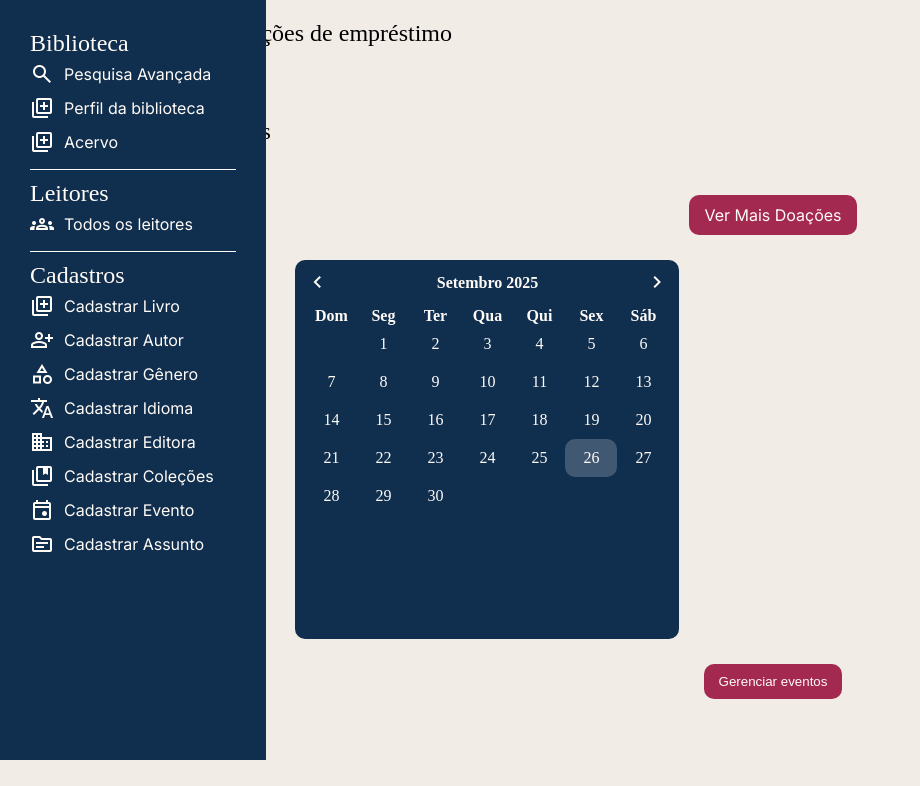
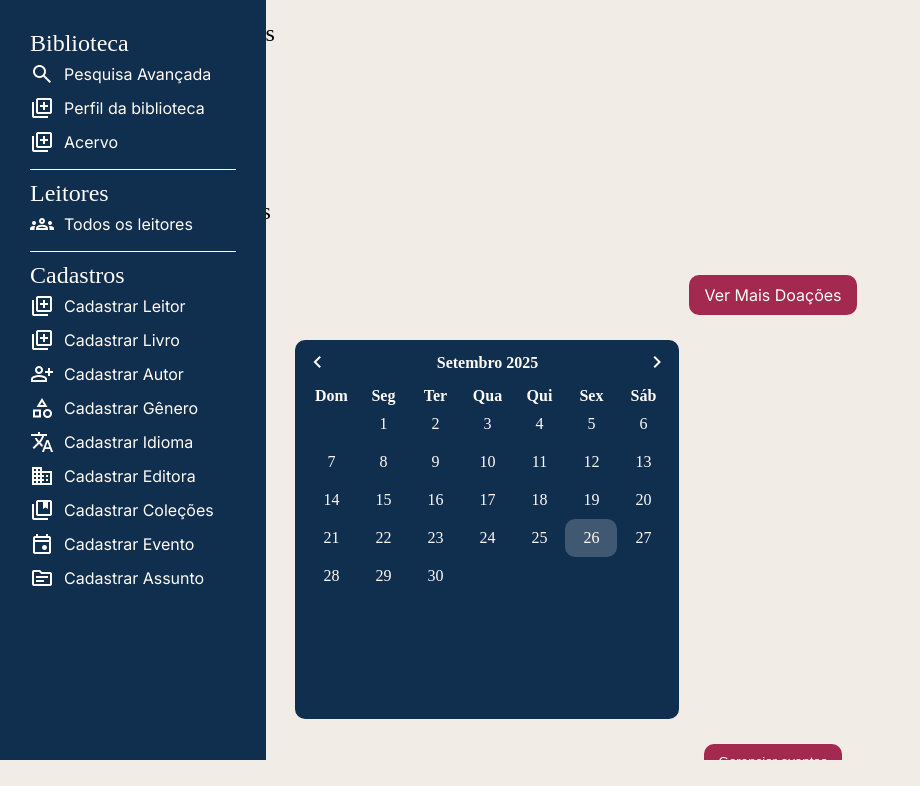
Before and after one commit to DEP0o1/SUBLI, a PHP site: page /Bhome.php in a window 1280 px wide. Shown: the part 84-870 px from the top of the page, without its empty margins (0-920 px from the left). Run offline with PHP 8.4, Linux system fonts and the light colour scheme; data that the repository does not hold is empty; some web fonts are replaced.

Commit message:
aaaaaaaaaa

```diff
--- a/Bhome.php
+++ b/Bhome.php
@@ -33,16 +33,20 @@ require_once './complementos/headerBibliotecario.php';
     <div class="areaDoacoes">
 
       <div class="doacoesTitulo">
-      <h1>Solicitações de empréstimo</h1>
+        <h1>Reservas</h1>
       </div>
 
       <div class="resultadoPesquisa">
         <?php
         //  o 0 é bolleano falso na linha de cima
         //taaaaaaaaaaarrrrrrrrrrrrrrrrr
-          $Doacao = new LivrosDoadosView;
-          $Doacao->ExibirLivrosDoados(new Doacao(null,new Livro, new Biblioteca($bibliotecario[0]->cd_biblioteca),new Leitor, 0));
+        $Reserva = new ReservaView;
+        $Reserva->ExibirReservas(new Reserva(null, null, new Leitor, new Livro, new Biblioteca, 1));
         ?>
+
+        <div class="exibirLivros">
+
+        </div>
       </div>
 
       <div class="doacoesTitulo">
@@ -54,7 +58,7 @@ require_once './complementos/headerBibliotecario.php';
         //  o 0 é bolleano falso na linha de cima
         //taaaaaaaaaaarrrrrrrrrrrrrrrrr
         $Doacao = new LivrosDoadosView;
-          $Doacao->ExibirLivrosDoados(new Doacao(null,new Livro, new Biblioteca($bibliotecario[0]->cd_biblioteca),new Leitor, 0));
+        $Doacao->ExibirLivrosDoados(new Doacao(null, new Livro, new Biblioteca($bibliotecario[0]->cd_biblioteca), new Leitor, 0));
         ?>
       </div>
       <div class="btndoacoes"><a class="btnRosa" href="BsolicDoacao.php">Ver Mais Doações</a></div>
@@ -82,17 +86,18 @@ require_once './complementos/headerBibliotecario.php';
   </main>
   <script src="js/componentesJS/calendario.js"></script>
   <script>
-    document.addEventListener("DOMContentLoaded", function () {
+    document.addEventListener("DOMContentLoaded", function() {
       const toggleBtn = document.getElementById("toggle-pesquisa");
       const formArea = document.getElementById("form-pesquisa");
 
-        toggleBtn.addEventListener("click", function () {
+      toggleBtn.addEventListener("click", function() {
         formArea.classList.toggle("hidden");
       });
     });
   </script>
 
 </body>
+
 </html>
 
 <!-- <div class="item-lista">
--- a/classes/views/ReservaView.php
+++ b/classes/views/ReservaView.php
@@ -10,13 +10,16 @@ public function ExibirReservas($reserva= new Reserva){
          foreach ($reservas as $Reserva){
             $livrocontroller = new LivroController;
             $livro = $livrocontroller->ListarLivros($Reserva->livro);
-            echo " <div class='areaEvento'>
-          <h2>{$livro[0]->nm_livro}</h2>
-          <h3>
+            echo "
+
+        <div class='livro'>
+                        <img src='img/6' alt='' />
+                        <h2>{$livro[0]->nm_livro}</h2>
+                        <p>
             Reservado por: {$Reserva->leitor->nm_leitor}
-          </h3>
-          <button><a href='BcadastrarEmprestimo.php?codigo=$Reserva->cd_reserva'>Visualizar reserva</a></button>
-        </div>
+          </p>
+                        <button><a href='BcadastrarEmprestimo.php?codigo=$Reserva->cd_reserva'>Visualizar reserva</a></button>
+                    </div>
             ";
 
 
--- a/complementos/headerBibliotecario.php
+++ b/complementos/headerBibliotecario.php
@@ -29,6 +29,7 @@
 
   </div>
   </div>
+  <link rel="icon" type="image/svg+xml" href="img/favIcon-contornado-mini.svg">
 </header>
 
 <script src="js/componentesJS/menuBibliotecario.js"></script>
--- a/complementos/menuBibliotecario.php
+++ b/complementos/menuBibliotecario.php
@@ -128,6 +128,13 @@
 
             <div class="informacao-aside" id="abrir-livro">
                 <span class="material-symbols-outlined">library_add</span>
+                <a href="BcadastrarLeitor.php">
+                    <p>Cadastrar Leitor</p>
+                </a>
+            </div>
+
+            <div class="informacao-aside" id="abrir-livro">
+                <span class="material-symbols-outlined">library_add</span>
                 <a href="BcadastrarLivro.php">
                     <p>Cadastrar Livro</p>
                 </a>
```
Also changed, not shown: BpesquisaLivro.php (+9 -6 lines). Lines whose indentation alone changed are shown as unchanged.
